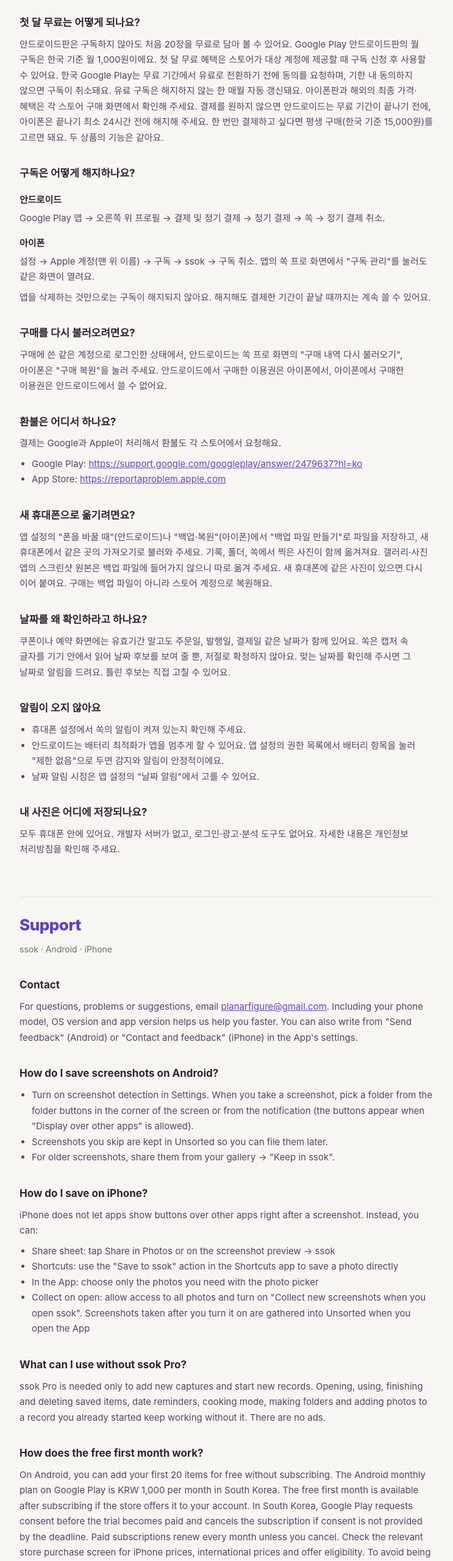
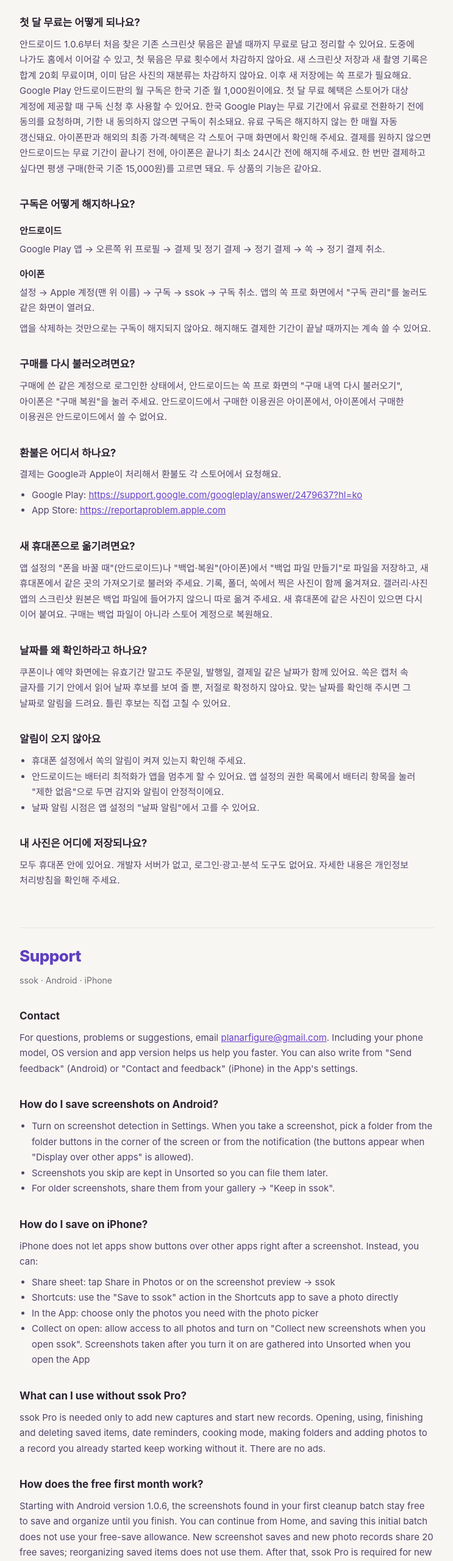
Before and after one commit to hype-boy8/ssok-legal, a plain HTML site: page support.html in a window 1280 px wide. Shown: the part 861-3421 px from the top of the page at 61% size, without its empty margins (268-1011 px from the left). Drawn offline with Linux system fonts and the light colour scheme.

Commit message:
Clarify first screenshot cleanup and 20 new saves for Android 1.0.6

```diff
--- a/support.html
+++ b/support.html
@@ -45,7 +45,7 @@ footer { margin-top: 56px; color: #6E6E76; font-size: 13px; }
 <h2>쏙 프로 없이 쓸 수 있는 기능은요?</h2>
 <p>새 캡처를 담고 새 기록을 시작할 때만 쏙 프로가 필요해요. 이미 담은 것 열기·꺼내 쓰기·끝내기·삭제, 날짜 알림, 요리 모드, 폴더 만들기, 이미 시작한 기록에 사진 추가는 이용권이 없어도 계속 돼요. 광고는 없어요.</p>
 <h2>첫 달 무료는 어떻게 되나요?</h2>
-<p>안드로이드판은 구독하지 않아도 처음 20장을 무료로 담아 볼 수 있어요. Google Play 안드로이드판의 월 구독은 한국 기준 월 1,000원이에요. 첫 달 무료 혜택은 스토어가 대상 계정에 제공할 때 구독 신청 후 사용할 수 있어요. 한국 Google Play는 무료 기간에서 유료로 전환하기 전에 동의를 요청하며, 기한 내 동의하지 않으면 구독이 취소돼요. 유료 구독은 해지하지 않는 한 매월 자동 갱신돼요. 아이폰판과 해외의 최종 가격·혜택은 각 스토어 구매 화면에서 확인해 주세요. 결제를 원하지 않으면 안드로이드는 무료 기간이 끝나기 전에, 아이폰은 끝나기 최소 24시간 전에 해지해 주세요. 한 번만 결제하고 싶다면 평생 구매(한국 기준 15,000원)를 고르면 돼요. 두 상품의 기능은 같아요.</p>
+<p>안드로이드 1.0.6부터 처음 찾은 기존 스크린샷 묶음은 끝낼 때까지 무료로 담고 정리할 수 있어요. 도중에 나가도 홈에서 이어갈 수 있고, 첫 묶음은 무료 횟수에서 차감하지 않아요. 새 스크린샷 저장과 새 촬영 기록은 합계 20회 무료이며, 이미 담은 사진의 재분류는 차감하지 않아요. 이후 새 저장에는 쏙 프로가 필요해요. Google Play 안드로이드판의 월 구독은 한국 기준 월 1,000원이에요. 첫 달 무료 혜택은 스토어가 대상 계정에 제공할 때 구독 신청 후 사용할 수 있어요. 한국 Google Play는 무료 기간에서 유료로 전환하기 전에 동의를 요청하며, 기한 내 동의하지 않으면 구독이 취소돼요. 유료 구독은 해지하지 않는 한 매월 자동 갱신돼요. 아이폰판과 해외의 최종 가격·혜택은 각 스토어 구매 화면에서 확인해 주세요. 결제를 원하지 않으면 안드로이드는 무료 기간이 끝나기 전에, 아이폰은 끝나기 최소 24시간 전에 해지해 주세요. 한 번만 결제하고 싶다면 평생 구매(한국 기준 15,000원)를 고르면 돼요. 두 상품의 기능은 같아요.</p>
 <h2>구독은 어떻게 해지하나요?</h2>
 <h3>안드로이드</h3>
 <p>Google Play 앱 → 오른쪽 위 프로필 → 결제 및 정기 결제 → 정기 결제 → 쏙 → 정기 결제 취소.</p>
@@ -78,7 +78,7 @@ footer { margin-top: 56px; color: #6E6E76; font-size: 13px; }
 <h2>What can I use without ssok Pro?</h2>
 <p>ssok Pro is needed only to add new captures and start new records. Opening, using, finishing and deleting saved items, date reminders, cooking mode, making folders and adding photos to a record you already started keep working without it. There are no ads.</p>
 <h2>How does the free first month work?</h2>
-<p>On Android, you can add your first 20 items for free without subscribing. The Android monthly plan on Google Play is KRW 1,000 per month in South Korea. The free first month is available after subscribing if the store offers it to your account. In South Korea, Google Play requests consent before the trial becomes paid and cancels the subscription if consent is not provided by the deadline. Paid subscriptions renew every month unless you cancel. Check the relevant store purchase screen for iPhone prices, international prices and offer eligibility. To avoid being charged, cancel before the free trial ends on Android, or at least 24 hours before it ends on iPhone. If you prefer to pay once, choose the lifetime purchase (KRW 15,000 in South Korea). Both offer the same features.</p>
+<p>Starting with Android version 1.0.6, the screenshots found in your first cleanup batch stay free to save and organize until you finish. You can continue from Home, and saving this initial batch does not use your free-save allowance. New screenshot saves and new photo records share 20 free saves; reorganizing saved items does not use them. After that, ssok Pro is required for new saves. The Android monthly plan on Google Play is KRW 1,000 per month in South Korea. The free first month is available after subscribing if the store offers it to your account. In South Korea, Google Play requests consent before the trial becomes paid and cancels the subscription if consent is not provided by the deadline. Paid subscriptions renew every month unless you cancel. Check the relevant store purchase screen for iPhone prices, international prices and offer eligibility. To avoid being charged, cancel before the free trial ends on Android, or at least 24 hours before it ends on iPhone. If you prefer to pay once, choose the lifetime purchase (KRW 15,000 in South Korea). Both offer the same features.</p>
 <h2>How do I cancel my subscription?</h2>
 <h3>Android</h3>
 <p>Google Play app → profile icon (top right) → Payments &amp; subscriptions → Subscriptions → ssok → Cancel subscription.</p>
```
Also changed, not shown: terms.html (+2 -2 lines).
